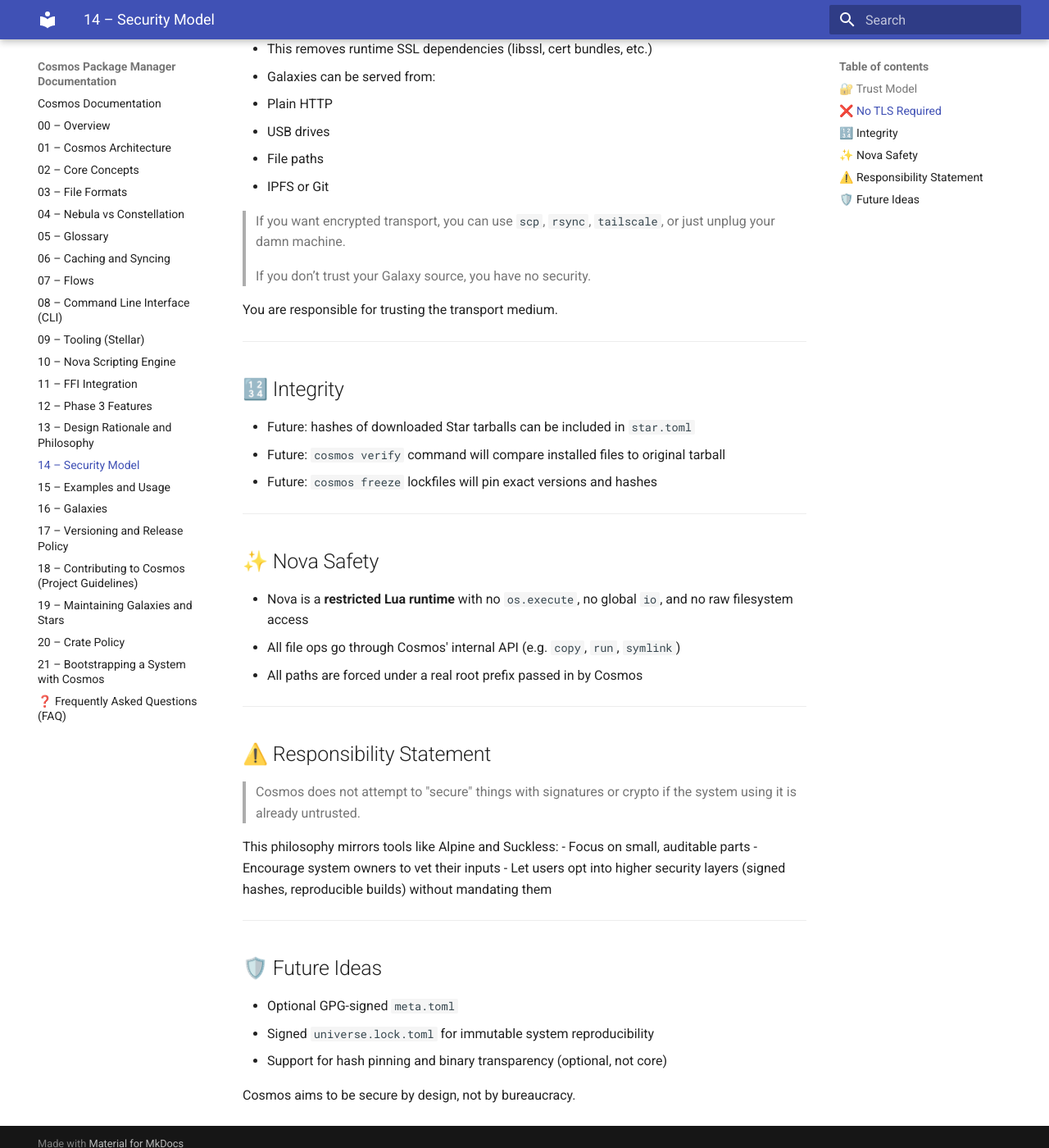
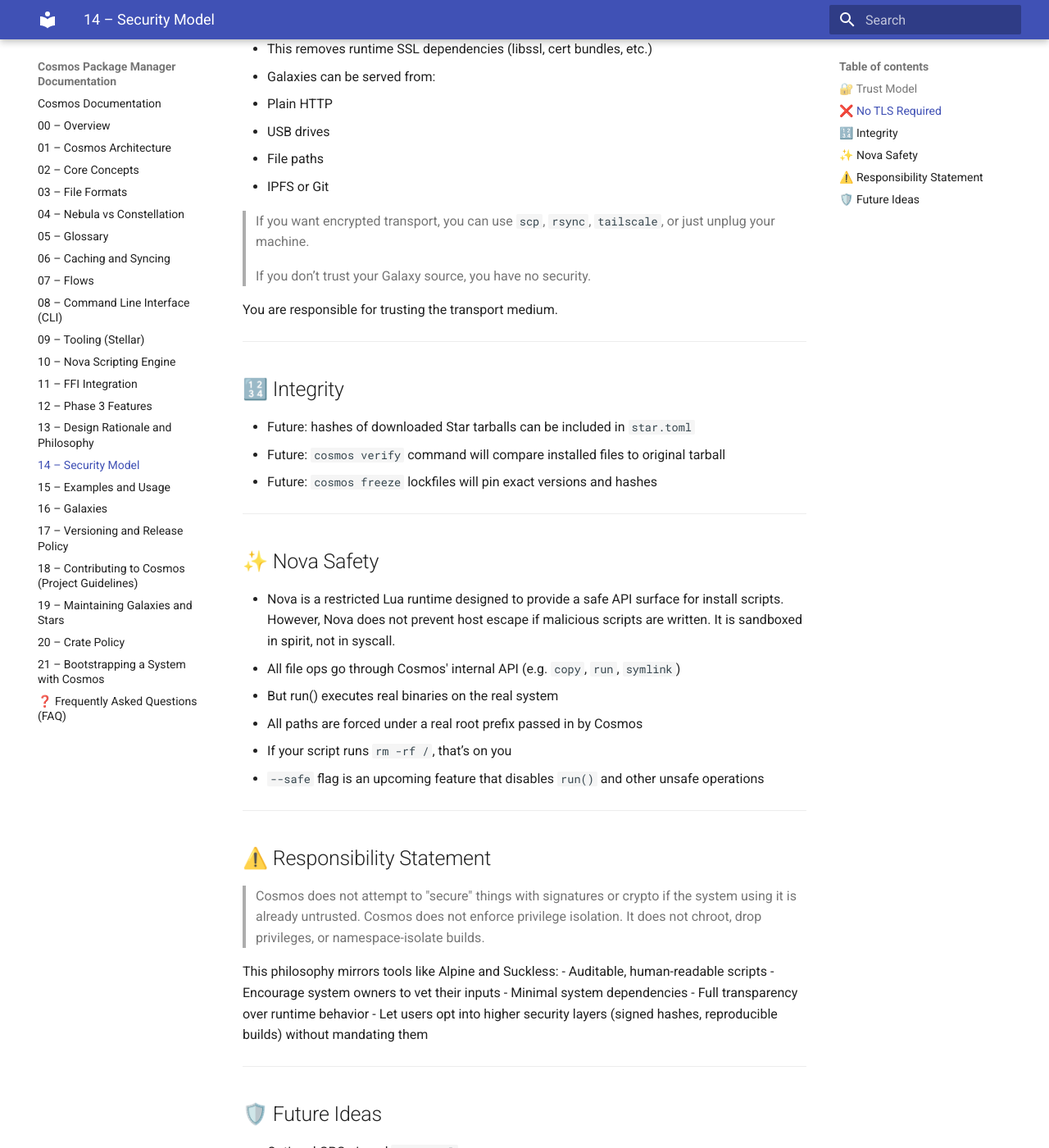
Before and after one commit to cosmospkg/cosmos-docs, an MkDocs documentation site: the page built from docs/14-Security.md, in a window 1280 px wide and 1400 px high, scrolled down 914 px. Shown: the whole window at 82% size. Built offline with MkDocs 1.6.1 and Material for MkDocs 9.7.7, drawn with Linux system fonts in a browser that asks for light colours.

Commit message:
new docs with edits about nova safety

```diff
--- a/docs/14-Security.md
+++ b/docs/14-Security.md
@@ -35,7 +35,7 @@ Security is something you layer on *if* and *when* you need it.
   - File paths
   - IPFS or Git
 
-> If you want encrypted transport, you can use `scp`, `rsync`, `tailscale`, or just unplug your damn machine.
+> If you want encrypted transport, you can use `scp`, `rsync`, `tailscale`, or just unplug your machine.
 
 > If you don’t trust your Galaxy source, you have no security.
 
@@ -51,18 +51,23 @@ You are responsible for trusting the transport medium.
 ---
 
 ## ✨ Nova Safety
-- Nova is a **restricted Lua runtime** with no `os.execute`, no global `io`, and no raw filesystem access
+- Nova is a restricted Lua runtime designed to provide a safe API surface for install scripts. However, Nova does not prevent host escape if malicious scripts are written. It is sandboxed in spirit, not in syscall.
 - All file ops go through Cosmos' internal API (e.g. `copy`, `run`, `symlink`)
+- But run() executes real binaries on the real system
 - All paths are forced under a real root prefix passed in by Cosmos
+- If your script runs `rm -rf /`, that’s on you
+- `--safe` flag is an upcoming feature that disables `run()` and other unsafe operations
 
 ---
 
 ## ⚠️ Responsibility Statement
-> Cosmos does not attempt to "secure" things with signatures or crypto if the system using it is already untrusted.
+> Cosmos does not attempt to "secure" things with signatures or crypto if the system using it is already untrusted. Cosmos does not enforce privilege isolation. It does not chroot, drop privileges, or namespace-isolate builds.
 
 This philosophy mirrors tools like Alpine and Suckless:
-- Focus on small, auditable parts
+- Auditable, human-readable scripts
 - Encourage system owners to vet their inputs
+- Minimal system dependencies
+- Full transparency over runtime behavior
 - Let users opt into higher security layers (signed hashes, reproducible builds) without mandating them
 
 ---
```
Also changed, not shown: docs/10-Nova.md (+7 -0 lines), site/10-Nova/index.html, site/14-Security/index.html, site/search/search_index.json.
